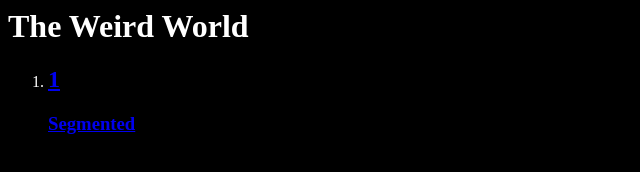
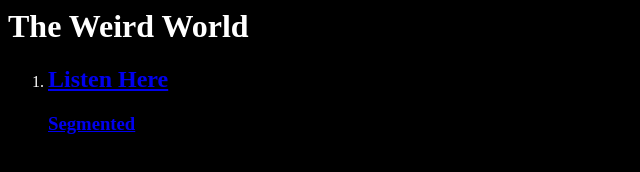
Before and after one commit to dirgeprat/dirgeprat.github.io, a plain HTML site: page index.html in a window 1280 px wide. Shown: the whole page, without its empty margins (0-640 px from the left). Drawn offline with Linux system fonts and the light colour scheme.

Commit message:
Update index.html

```diff
--- a/index.html
+++ b/index.html
@@ -9,7 +9,7 @@
     </style>
     <h1>The Weird World</h1>
     <ol>
-      <li><h2><a href="poacher.mp3">1</a></h2><h3><a href='https://soundcloud.com/theweirdworld/sets/the-weird-world-1'>Segmented</a></h3></li>
+      <li><h2><a href="poacher.mp3">Listen Here</a></h2><h3><a href='https://soundcloud.com/theweirdworld/sets/the-weird-world-1'>Segmented</a></h3></li>
     </ol>
   </body>
 </html>
```
